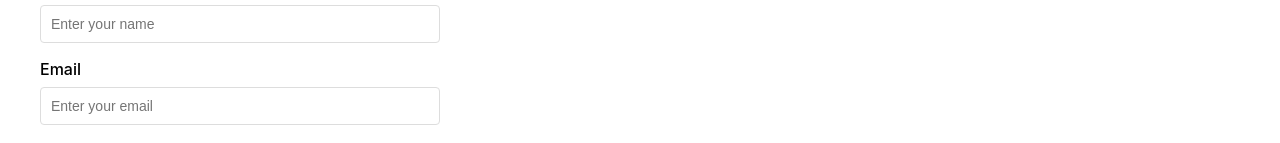
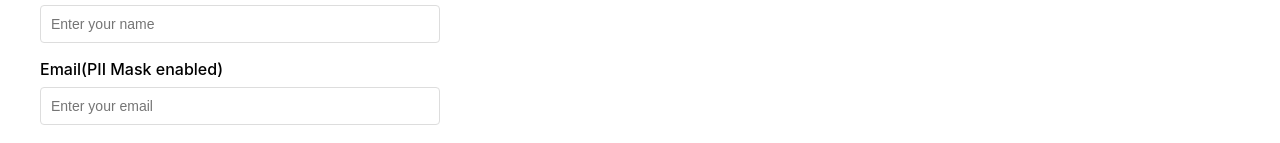
Before and after one commit to bitzed/cobrowse-byop, a website: page customer/index.html in a window 1280 px wide. Shown: the part 266-409 px from the top of the page. Drawn offline with Linux system fonts and the light colour scheme.

Commit message:
added piiMask

```diff
--- a/customer/index.html
+++ b/customer/index.html
@@ -130,7 +130,7 @@
       <label for="name">Name</label>
       <input type="text" id="name" placeholder="Enter your name">
 
-      <label for="email">Email</label>
+      <label for="email">Email(PII Mask enabled)</label>
       <input type="email" id="email" placeholder="Enter your email" class="hideme">
 
       <label for="message">Message</label>
```
